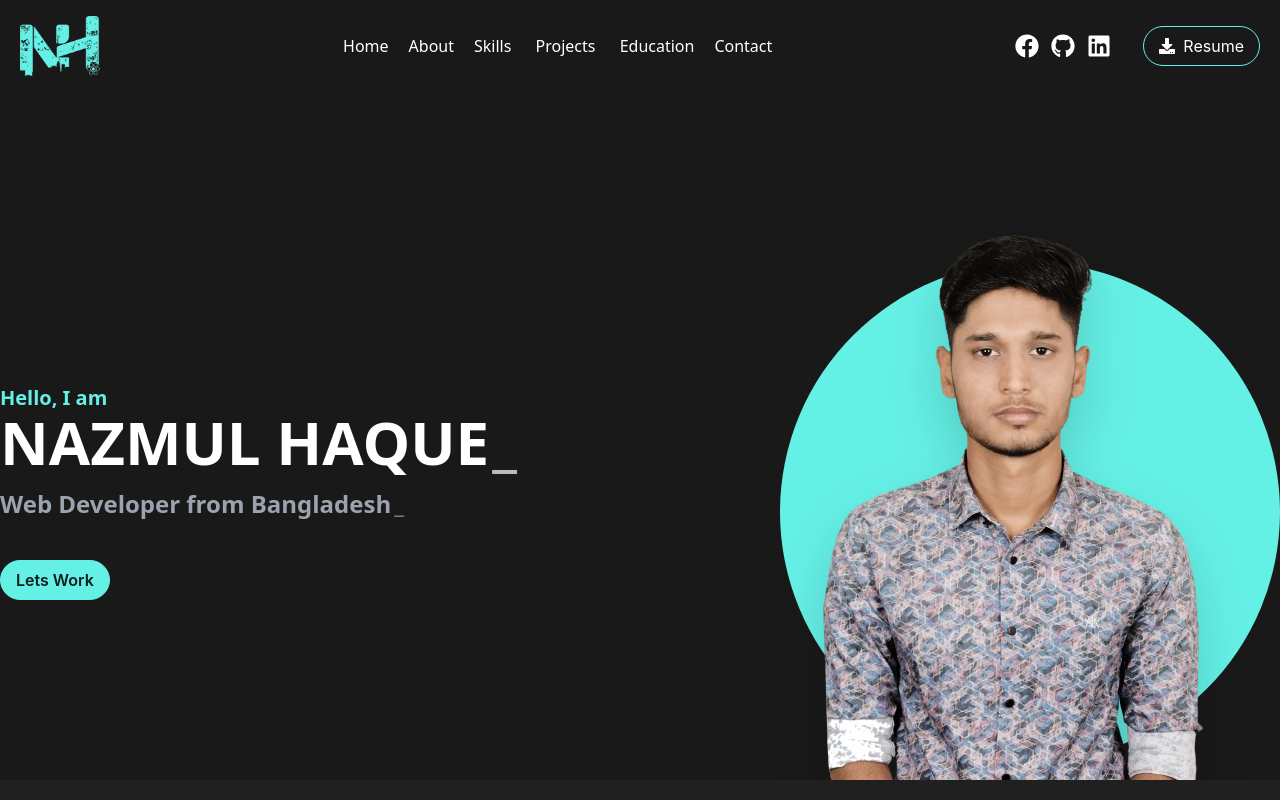
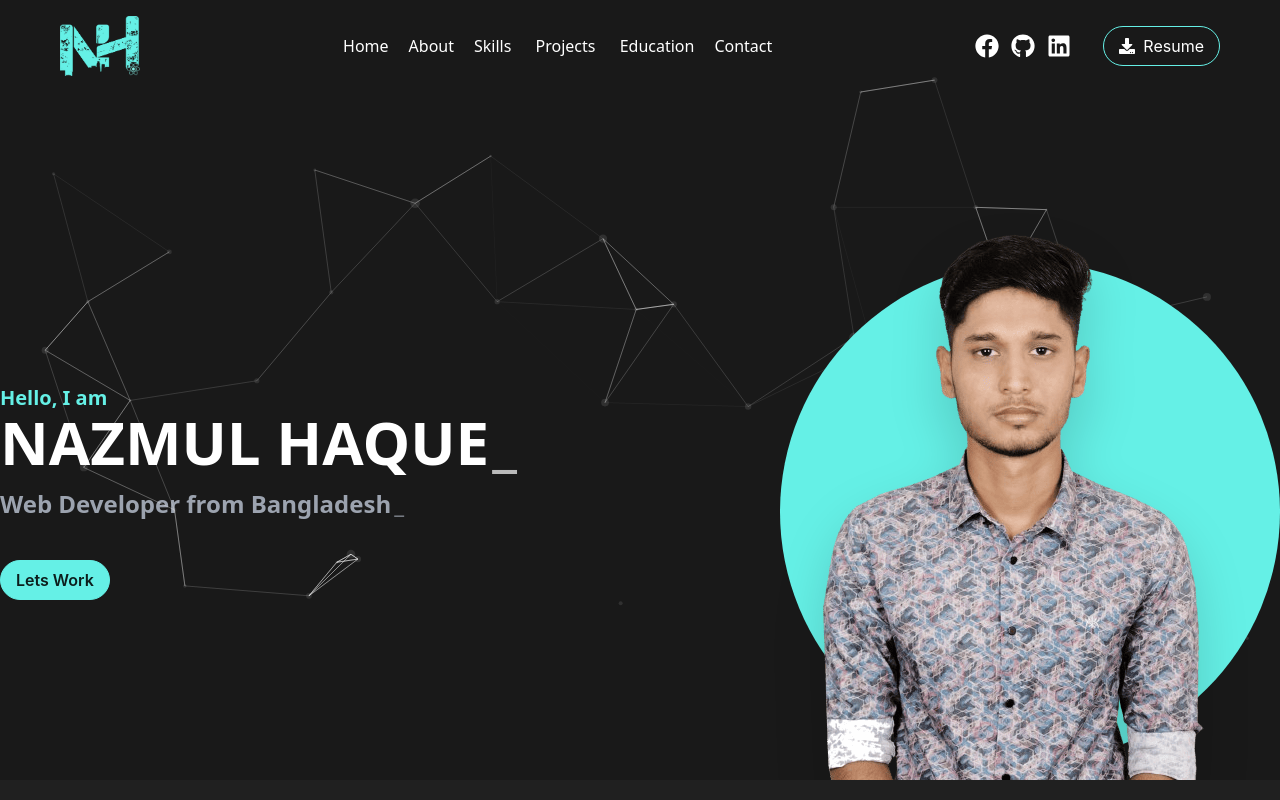
Before and after one commit to nazmul37290/my-portfolio, a React (Vite) app: page / in a window 1280 px wide. Shown: the top 800 px of the page. Built offline with nearby package versions, Linux system fonts and the light colour scheme.

Commit message:
added partical

```diff
--- /dev/null
+++ b/Particles.jsx
@@ -0,0 +1,109 @@
+import { useEffect, useMemo, useState } from "react";
+import {
+  Particles as ParticlesComp,
+  initParticlesEngine,
+} from "@tsparticles/react";
+import { loadSlim } from "@tsparticles/slim";
+const Particles = () => {
+  const [init, setInit] = useState(false);
+  useEffect(() => {
+    initParticlesEngine(async (engine) => {
+      await loadSlim(engine);
+    }).then(() => {
+      setInit(true);
+    });
+  }, []);
+  const particlesLoaded = (container) => {
+    console.log(container);
+  };
+  const options = useMemo(
+    () => ({
+      background: {
+        color: {
+          value: "transparent",
+        },
+      },
+      fullScreen: {
+        enable: false,
+      },
+      fpsLimit: 120,
+      interactivity: {
+        events: {
+          onClick: {
+            enable: true,
+            mode: "push",
+          },
+          onHover: {
+            enable: true,
+            mode: "grab",
+          },
+        },
+        modes: {
+          push: {
+            quantity: 4,
+          },
+          repulse: {
+            distance: 200,
+            duration: 0.4,
+          },
+        },
+      },
+      particles: {
+        color: {
+          value: "#ffffff",
+        },
+        links: {
+          color: "#ffffff",
+          distance: 150,
+          enable: true,
+          opacity: 0.5,
+          width: 1,
+        },
+        move: {
+          direction: "none",
+          enable: true,
+          outModes: {
+            default: "bounce",
+          },
+          random: false,
+          speed: 1,
+          straight: false,
+        },
+
+        number: {
+          density: {
+            enable: true,
+          },
+          value: 100,
+        },
+        opacity: {
+          value: 0.1,
+        },
+        shape: {
+          type: "circle",
+        },
+        size: {
+          value: { min: 1, max: 5 },
+        },
+      },
+      detectRetina: true,
+    }),
+    []
+  );
+  if (init) {
+    return (
+      <div className="">
+        <ParticlesComp
+          className=""
+          id="tsparticles"
+          height="500"
+          particlesLoaded={particlesLoaded}
+          options={options}
+        ></ParticlesComp>
+      </div>
+    );
+  }
+  return null;
+};
+
+export default Particles;
--- a/package.json
+++ b/package.json
@@ -11,6 +11,8 @@
   },
   "dependencies": {
     "@emailjs/browser": "^4.3.3",
+    "@tsparticles/react": "^3.0.0",
+    "@tsparticles/slim": "^3.7.1",
     "antd": "^5.19.0",
     "imagehover.css": "^2.0.0",
     "react": "^18.3.1",
--- a/src/Components/Home.jsx
+++ b/src/Components/Home.jsx
@@ -3,11 +3,15 @@ import { FaDownload, FaFacebook, FaGithub, FaLinkedin } from "react-icons/fa";
 import { Typewriter } from "react-simple-typewriter";
 import image from "../assets/images/me.png";
 import logo from "../assets/images/logo portfolio.png";
+import Particles from "../../Particles";
 const Home = () => {
   return (
-    <div>
+    <div className="relative">
       {/* Home section */}
-      <section id="home">
+      <div className="absolute top-0 bottom-0 right-0 left-0">
+        <Particles />
+      </div>
+      <section id="home" className="px-10 overflow-hidden">
         <nav className="flex justify-between items-center px-2 md:px-5 py-4">
           <div>
             <img src={logo} className="w-20" alt="" />
@@ -102,6 +106,7 @@ const Home = () => {
             className="absolute  z-10 top-0 lg:-top-16 md:left-10 drop-shadow-2xl "
             src={image}
             alt=""
+            loading="lazy"
           />
         </div>
       </section>
--- a/src/Portfolio.jsx
+++ b/src/Portfolio.jsx
@@ -12,6 +12,7 @@ const Portfolio = () => {
     <div className="p-2 lg:p-0">
       <ToastContainer />
       <Home></Home>
+
       <div className="max-w-screen-2xl mx-auto">
         <About></About>
         <Skills></Skills>
```
Also changed, not shown: src/App.jsx (+7 -7 lines), src/assets/images/me.png, 1 other file (tests, documents, lock files or other folders).
